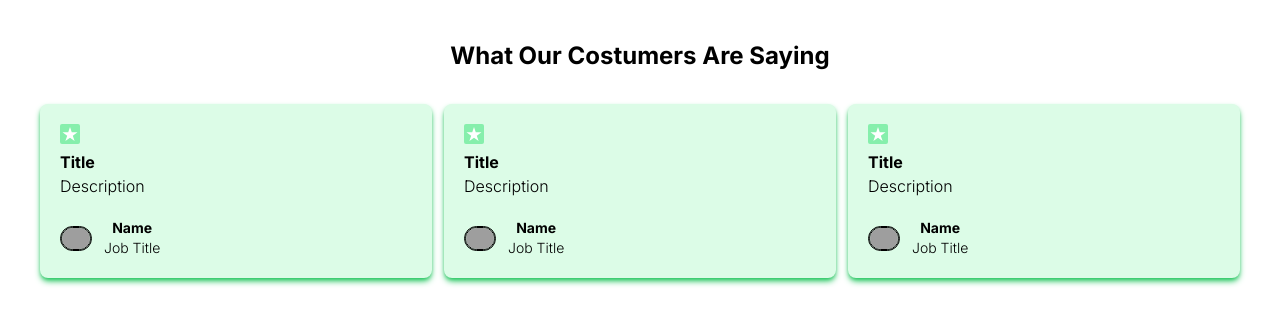
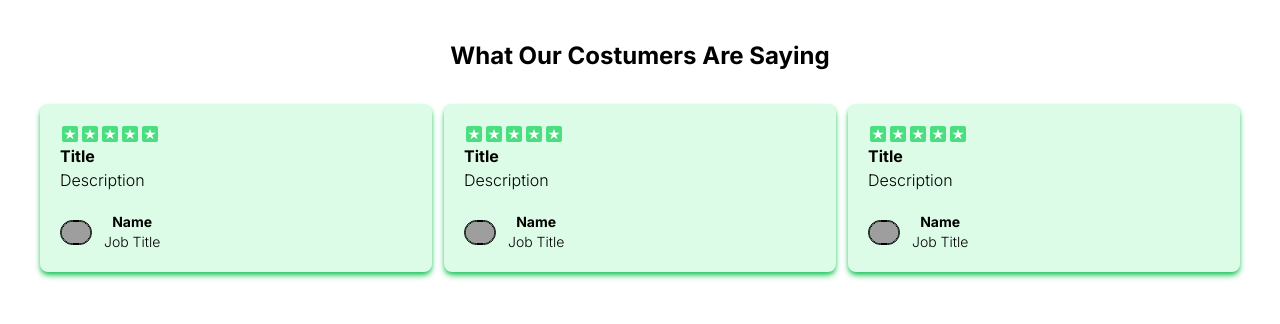
Before and after one commit to ainunnfh/ui-testimonials, a Next.js app: page / in a window 1280 px wide. Shown: the top 324 px of the page. Built offline with nearby package versions, Linux system fonts and the light colour scheme; grey boxes are pictures that could not be loaded.

Commit message:
🆙update (testimonial card): change flexbox type

```diff
--- a/src/components/TestimonialCard.tsx
+++ b/src/components/TestimonialCard.tsx
@@ -4,8 +4,12 @@ const TestimonialCard = () => {
   return (
     <div className="bg-green-100 rounded-lg p-5 shadow-md shadow-green-500">
       <div>
-        <div className="bg-green-300 inline-block rounded-sm p-0.5">
-          <IoStarSharp color="#ffffff" />
+        <div className="flex gap-1 rounded-sm p-0.5">
+          <IoStarSharp className="bg-green-400 rounded-sm p-0.5 text-white" />
+          <IoStarSharp className="bg-green-400 rounded-sm p-0.5 text-white" />
+          <IoStarSharp className="bg-green-400 rounded-sm p-0.5 text-white" />
+          <IoStarSharp className="bg-green-400 rounded-sm p-0.5 text-white" />
+          <IoStarSharp className="bg-green-400 rounded-sm p-0.5 text-white" />
         </div>
         <div className="font-bold">Title</div>
         <div className="font-light">Description</div>
```
